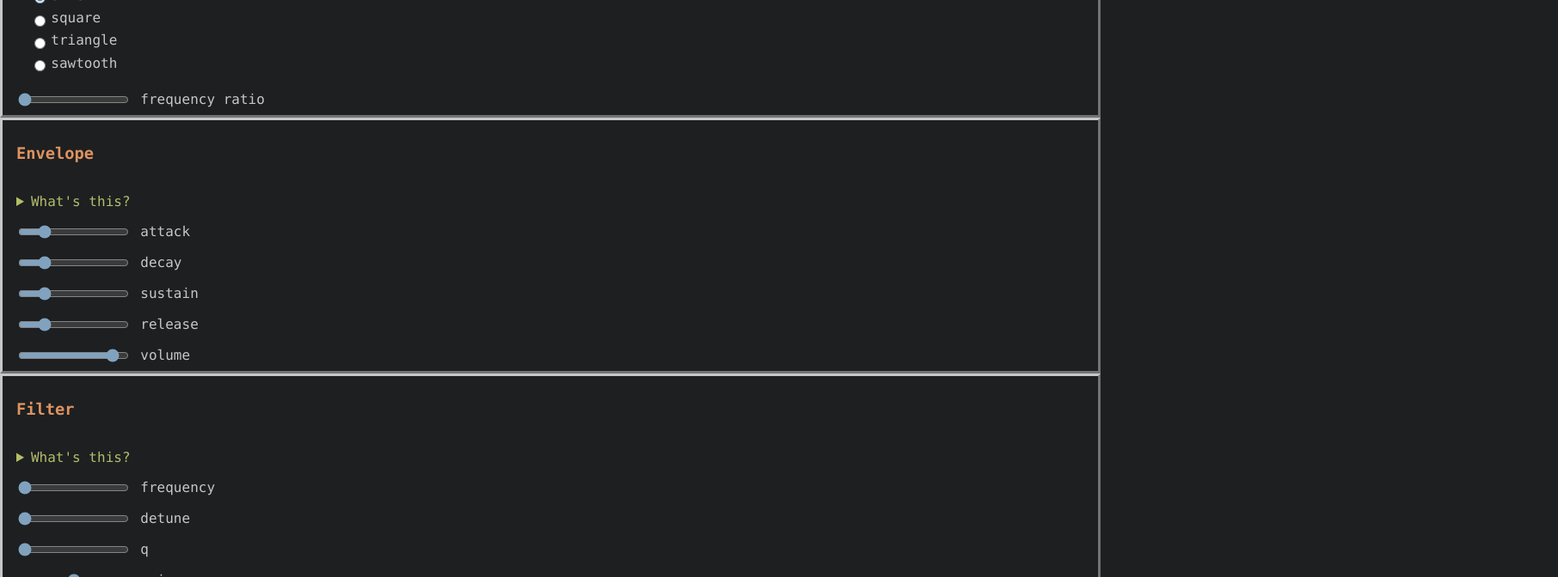
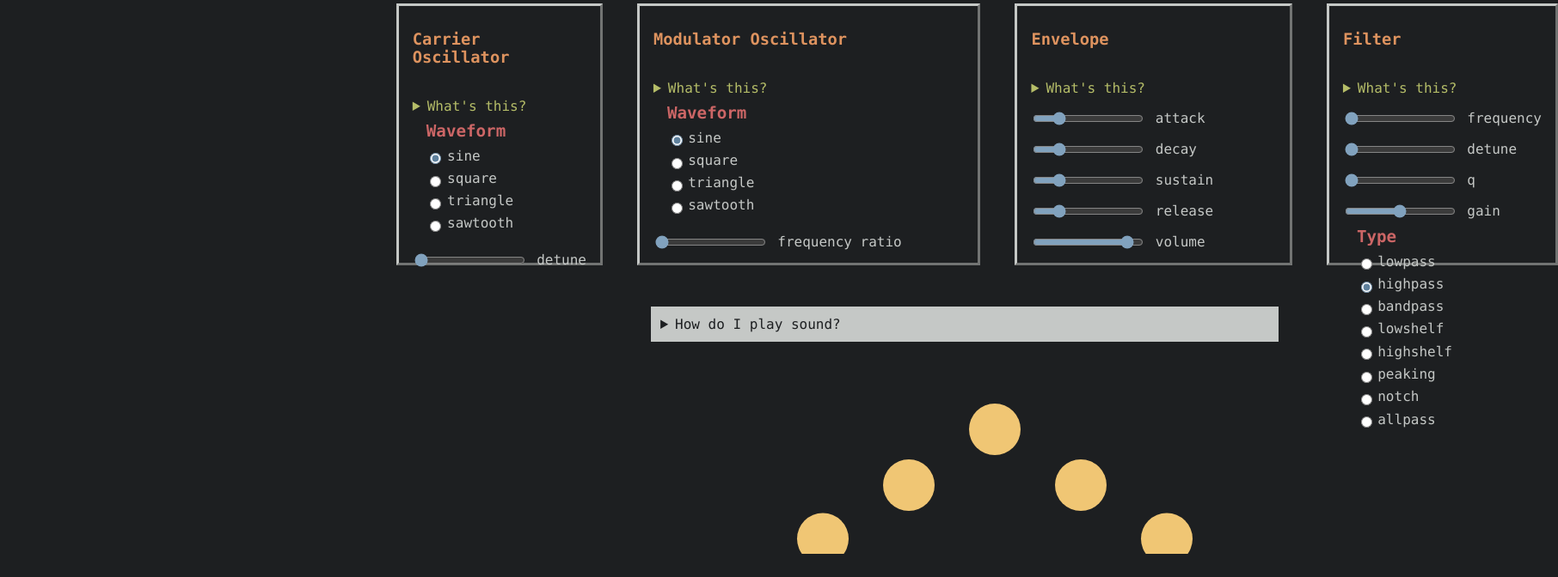
Before and after one commit to wavesinaroom/my_odin_project_synthesizer, a React (Create React App) app: page / in a window 1280 px wide. Shown: the part 500-1172 px from the top of the page at 86% size, 1812 px wide, since content can reach past the window. Built offline with nearby package versions, Linux system fonts and the light colour scheme.

Commit message:
[Feature] What's this? Floating panels

```diff
--- a/src/App.css
+++ b/src/App.css
@@ -1,4 +1,4 @@
-* {
+body {
   background-color: #1d1f21;
   font-family: Consolas, 'Gill Sans', Arial;
   color: #c5c8c6;
@@ -24,6 +24,16 @@ circle{
 circle:hover{
   transition-duration: 200ms;
   fill: #de935f;
+  transform: scale(2em);
+}
+
+ p{
+  position: absolute;
+  z-index: 1;
+  background-color: #1d1f21;
+  border: groove;
+  border-color: #c5c8c6;
+  padding: 1em;
 }
 
 h3 {
@@ -39,14 +49,31 @@ input[type="range"]{
   margin-right: 1em;
 }
 
+input[type="radio"]{
+  accent-color: #5f819d;
+  margin: 0.5em;
+}
+
+label{
+  display: flex;
+}
+
 legend{
   font-size: larger;
   font-weight: bolder;
   color: #cc6666;
 }
 
-details [open]> p{
-  z-index: 1;
+main{
+  position: absolute;
+  left: 36%;
+  top: 20%;
+  display: grid;
+  grid: repeat(4, 25%)/repeat(4,auto);
+  grid-template-areas:"off . . logout"
+                    "carrier modulator envelope filter"
+                    ". keyboard keyboard .";
+  gap: 2.5em;
 }
 
 summary {
@@ -70,11 +97,13 @@ section > *{
   padding-bottom: 0.5em;
 }
 
-label{
-  display: flex;
+.keyboard summary{
+  padding: 0.7em;
+  background-color: #c5c8c6;
+  color: #1d1f21;
+  size: 2em;
 }
 
-input[type="radio"]{
-  accent-color: #5f819d;
-  margin: 0.5em;
+svg{
+  padding-top: 4em;
 }
--- a/src/components/keyboard.js
+++ b/src/components/keyboard.js
@@ -18,7 +18,7 @@ const Keyboard = () =>{
       <section style={{gridArea: "keyboard"}} className="keyboard">
       <details>
         <summary>How do I play sound?</summary>
-        <p>Hover over the circles to play some sound</p>
+        <p>Hover over the circles to play some sound. Click on the left top corner to turn the synthesizer On/Off</p>
       </details>
       <svg width="730" height="437.5">
           <circle id="261.63" cx="100" cy="220" r="30" onMouseEnter={handleMouseEnter} onMouseOut={handleMouseOut}/>
```
